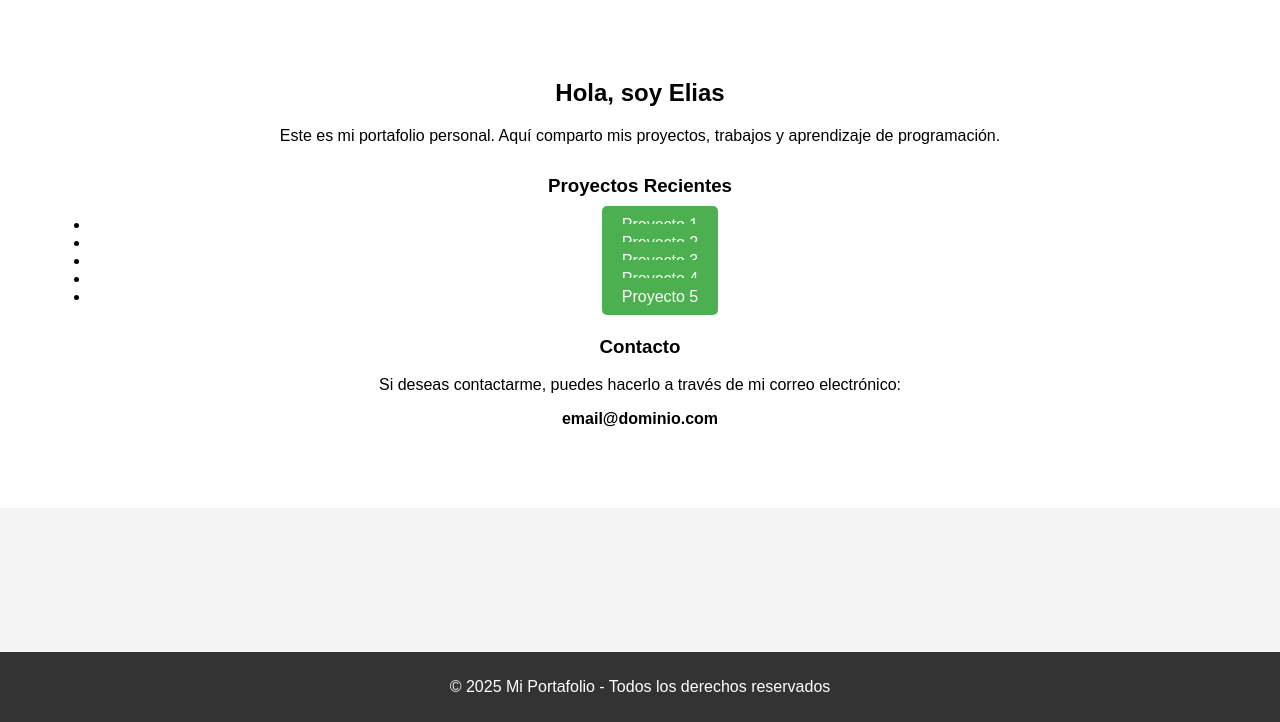
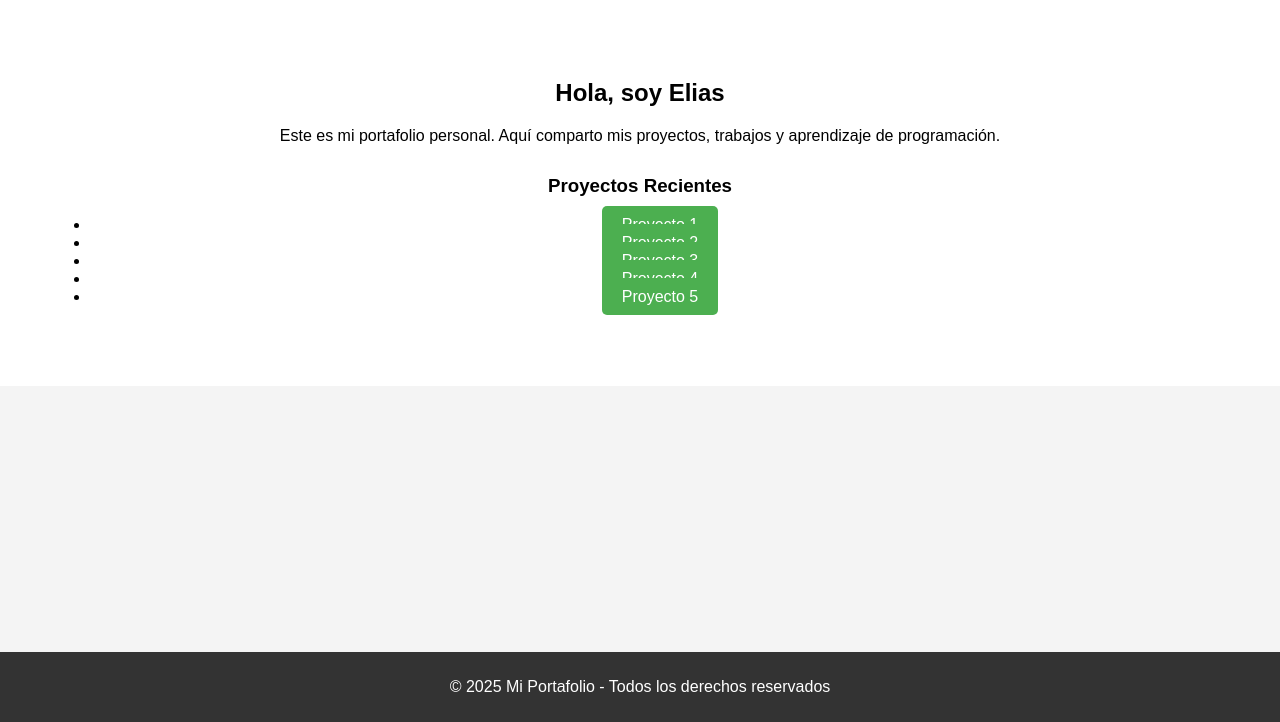
Before and after one commit to eliass11/Portafolio-376290, a plain HTML site: page index.html in a window 1280 px wide. Shown: the part 78-800 px from the top of the page. Drawn offline with Linux system fonts and the light colour scheme.

Commit message:
Fix HTML formatting and remove excess lines

```diff
--- a/index.html
+++ b/index.html
@@ -77,12 +77,6 @@
                 <li><a href="indexp4.md" class="btn">Proyecto 5</a></li>
             </ul>
         </section>
-
-        <section class="content-section">
-            <h3>Contacto</h3>
-            <p>Si deseas contactarme, puedes hacerlo a través de mi correo electrónico:</p>
-            <p><strong>email@dominio.com</strong></p>
-        </section>
     </main>
 
     <footer>
```
